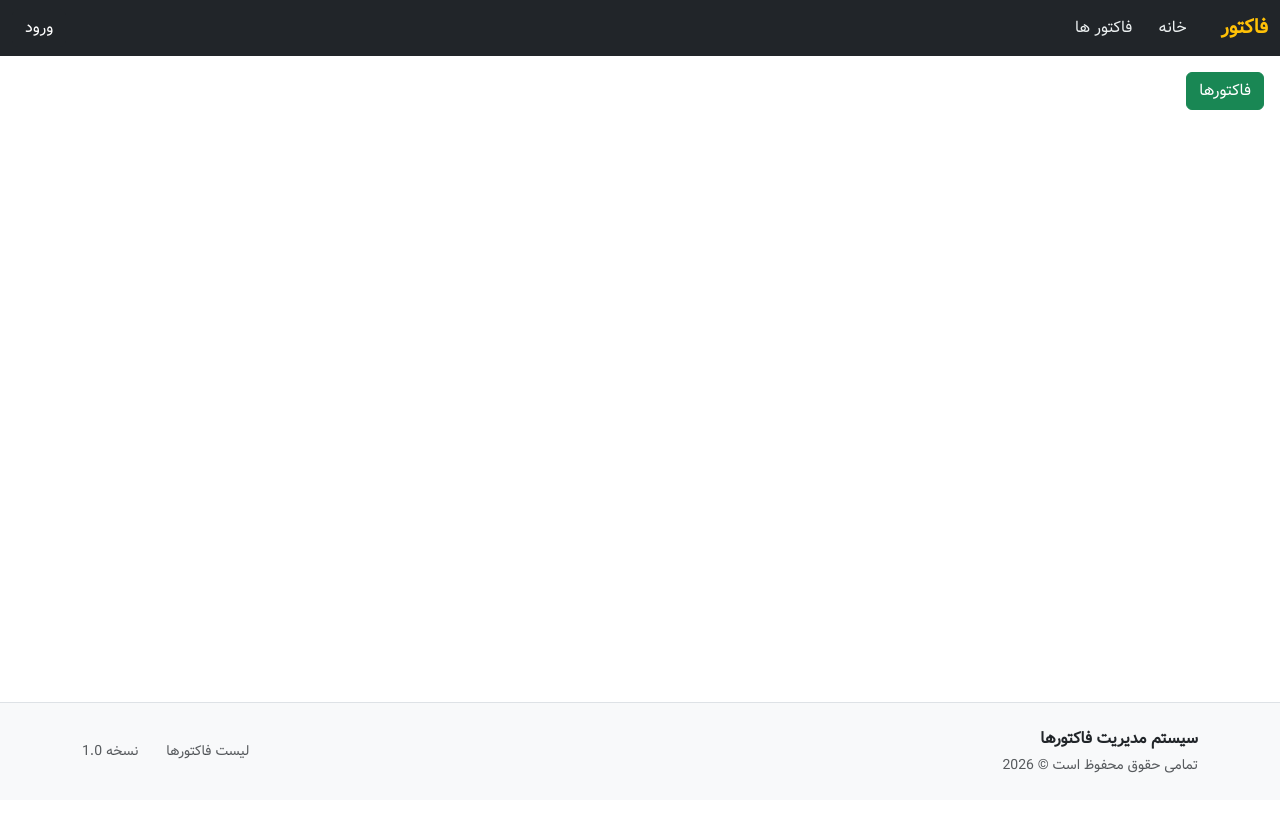
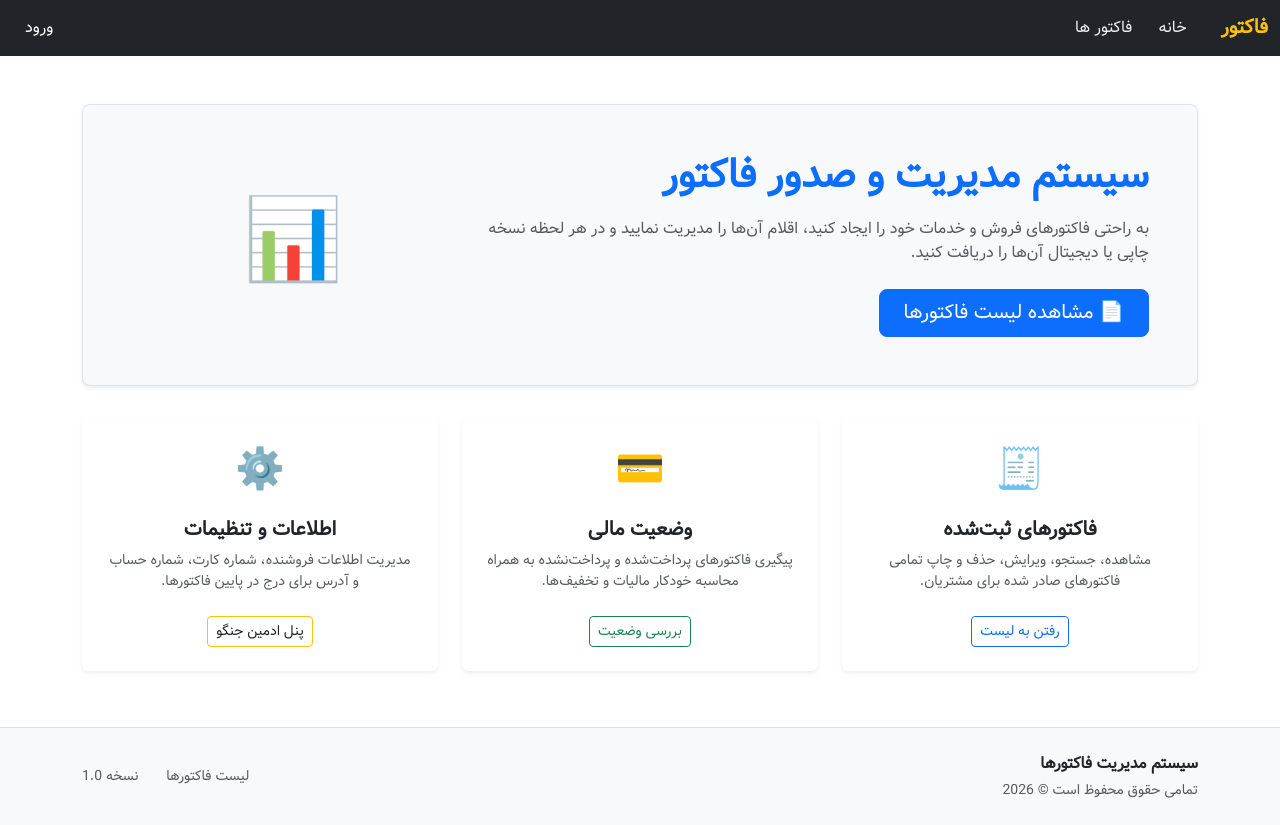
Before and after one commit to shahramsss/factor, a Django app: page /home/ in a window 1280 px wide. Before the commit the page ends 773 px from the top, so only its background shows below. Run offline with Django 5.2, Linux system fonts and the light colour scheme; some libraries are stand-ins or nearby versions.

Commit message:
change home template

```diff
--- a/home/templates/home/home.html
+++ b/home/templates/home/home.html
@@ -1,8 +1,74 @@
 {% extends 'base.html' %}
-{% load static %}
 {% load filters %}
+
 {% block content %}
+<div class="container py-5">
+    <!-- بخش خوش‌آمدگویی و معرفی -->
+    <div class="p-5 mb-4 bg-light rounded-3 shadow-sm border text-center text-md-start">
+        <div class="row align-items-center">
+            <div class="col-md-8">
+                <h1 class="display-6 fw-bold text-primary mb-3">سیستم مدیریت و صدور فاکتور</h1>
+                <p class="fs-6 text-muted mb-4">
+                    به راحتی فاکتورهای فروش و خدمات خود را ایجاد کنید، اقلام آن‌ها را مدیریت نمایید و در هر لحظه نسخه چاپی یا دیجیتال آن‌ها را دریافت کنید.
+                </p>
+                <div>
+                    <a href="{% url 'home:invoice_list' %}" class="btn btn-primary btn-lg px-4 me-md-2 mb-2 mb-md-0">
+                        📄 مشاهده لیست فاکتورها
+                    </a>
+                    <!-- اگر روت ساخت فاکتور جدید دارید، لینک زیر را فعال کنید -->
+                    <!-- <a href="{% url 'home:invoice_create' %}" class="btn btn-outline-success btn-lg px-4">➕ فاکتور جدید</a> -->
+                </div>
+            </div>
+            <div class="col-md-4 text-center mt-4 mt-md-0">
+                <!-- آیکون یا تصویر نمایشی گرافیکی ساده -->
+                <div class="display-1 text-primary">📊</div>
+            </div>
+        </div>
+    </div>
 
+    <!-- کارت‌های دسترسی سریع و راهنما -->
+    <div class="row g-4 py-2">
+        <!-- کارت اول: مدیریت فاکتورها -->
+        <div class="col-md-4">
+            <div class="card h-100 border-0 shadow-sm">
+                <div class="card-body text-center p-4">
+                    <div class="fs-1 text-primary mb-3">🧾</div>
+                    <h5 class="card-title fw-bold">فاکتورهای ثبت‌شده</h5>
+                    <p class="card-text text-muted small">
+                        مشاهده، جستجو، ویرایش، حذف و چاپ تمامی فاکتورهای صادر شده برای مشتریان.
+                    </p>
+                    <a href="{% url 'home:invoice_list' %}" class="btn btn-sm btn-outline-primary mt-2">رفتن به لیست</a>
+                </div>
+            </div>
+        </div>
 
-<a class="btn btn-success m-3" href="{% url 'home:invoice_list' %}">فاکتورها</a>
-{% endblock %}
+        <!-- کارت دوم: وضعیت پرداخت‌ها -->
+        <div class="col-md-4">
+            <div class="card h-100 border-0 shadow-sm">
+                <div class="card-body text-center p-4">
+                    <div class="fs-1 text-success mb-3">💳</div>
+                    <h5 class="card-title fw-bold">وضعیت مالی</h5>
+                    <p class="card-text text-muted small">
+                        پیگیری فاکتورهای پرداخت‌شده و پرداخت‌نشده به همراه محاسبه خودکار مالیات و تخفیف‌ها.
+                    </p>
+                    <a href="{% url 'home:invoice_list' %}" class="btn btn-sm btn-outline-success mt-2">بررسی وضعیت</a>
+                </div>
+            </div>
+        </div>
+
+        <!-- کارت سوم: اطلاعات کسب‌وکار -->
+        <div class="col-md-4">
+            <div class="card h-100 border-0 shadow-sm">
+                <div class="card-body text-center p-4">
+                    <div class="fs-1 text-warning mb-3">⚙️</div>
+                    <h5 class="card-title fw-bold">اطلاعات و تنظیمات</h5>
+                    <p class="card-text text-muted small">
+                        مدیریت اطلاعات فروشنده، شماره کارت، شماره حساب و آدرس برای درج در پایین فاکتورها.
+                    </p>
+                    <a href="{% url 'admin:index' %}" class="btn btn-sm btn-outline-warning text-dark mt-2" target="_blank">پنل ادمین جنگو</a>
+                </div>
+            </div>
+        </div>
+    </div>
+</div>
+{% endblock content %}
```
